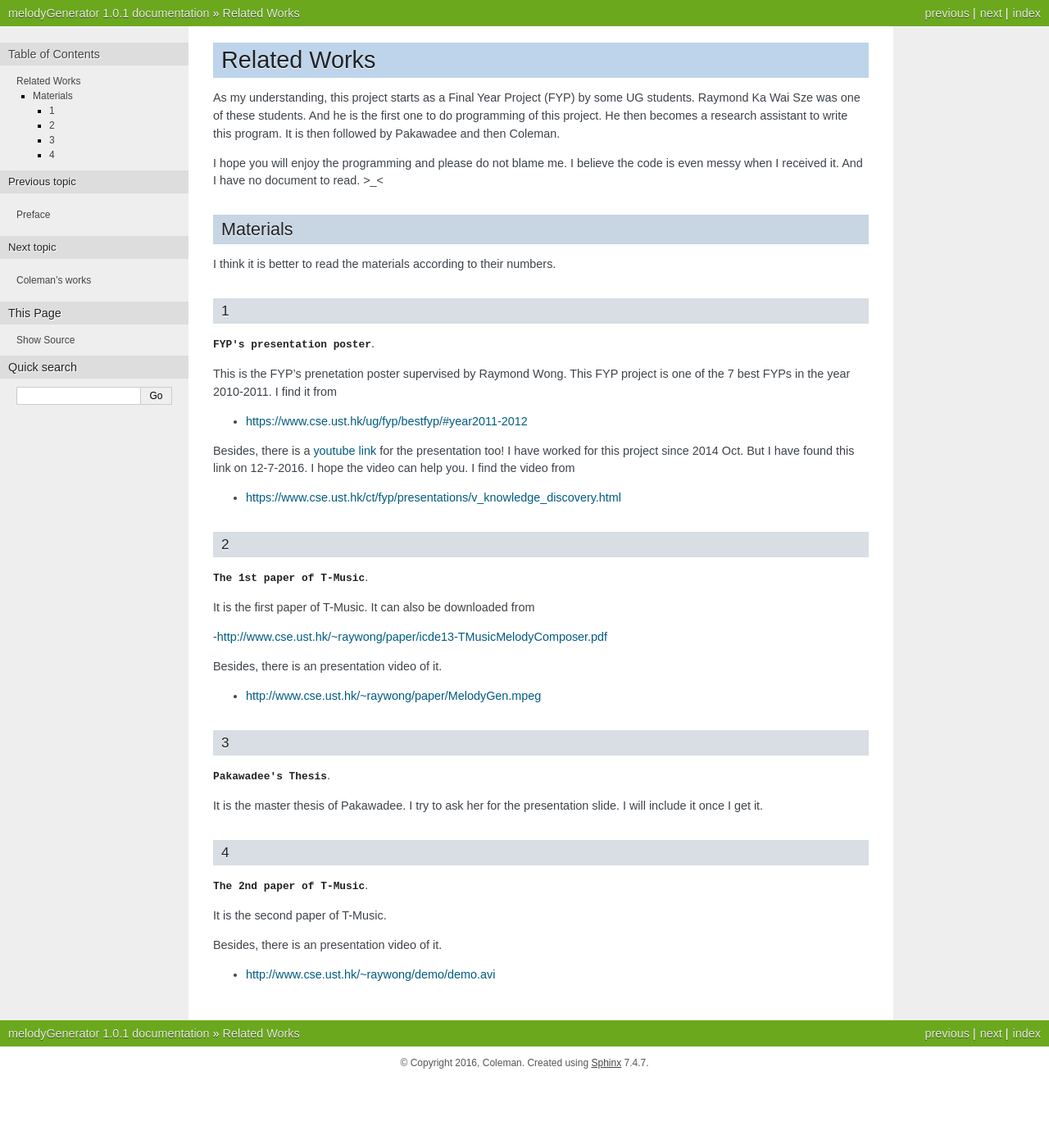
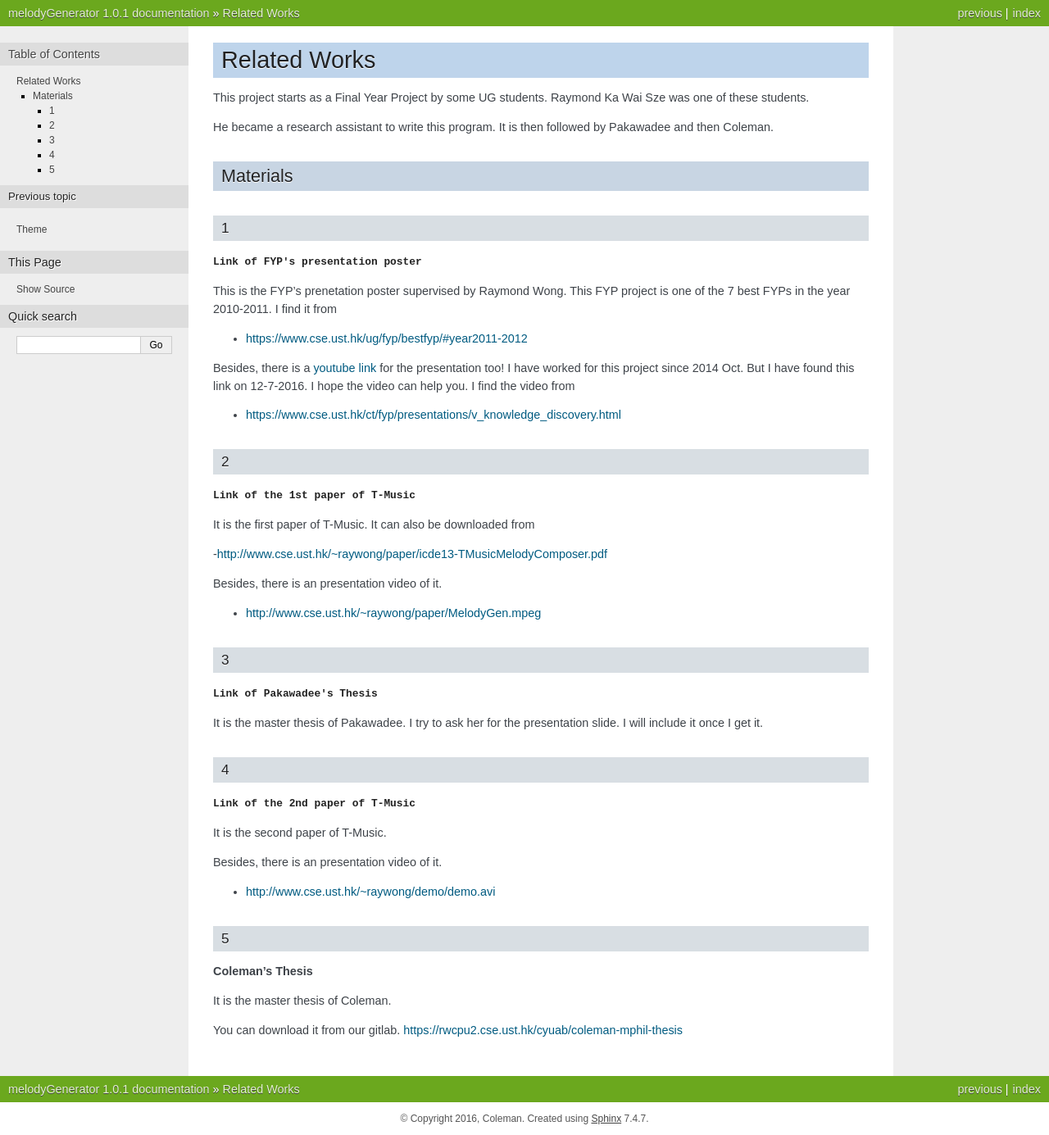
Before and after one commit to cyuab/melodyGeneratorSphinx, a Sphinx documentation site: the page built from source/tMusic/related.rst, in a window 1280 px wide. Shown: the whole page at 82% size. Built offline with Sphinx 7.4.7, drawn with Linux system fonts in a browser that asks for light colours; formulas are drawn with MathJax 3; pages that are not in the unit, such as notebooks, are missing from menus; before the commit the page ends 1317 px from its top, so only the background shows below that.

Commit message:
hidden the confidential material

```diff
--- a/source/tMusic/related.rst
+++ b/source/tMusic/related.rst
@@ -1,30 +1,35 @@
+.. _tMusic-related-label:
+
+**************************
 Related Works
-====================================
+**************************
 
-As my understanding, this project starts as a Final Year Project (FYP) by some UG students. Raymond Ka Wai Sze was one of these students. And he is the first one to do programming of this project. He then becomes a research assistant to write this program.
+This project starts as a Final Year Project by some UG students.
+Raymond Ka Wai Sze was one of these students.
+
+He became a research assistant to write this program.
 It is then followed by Pakawadee and then Coleman.
 
-I hope you will enjoy the programming  and please do not blame me. I believe the code is even messy when I received it. And I have no document to read. >_<
 
 Materials
-----------
-I think it is better to read the materials according to their numbers.
+===========
+
 
 1
-^^
-:download:`FYP's presentation poster <../files/RAYW3_Poster.pdf>`.
+----
+:download:`Link of FYP's presentation poster <../files/RAYW3_Poster.pdf>`
 
 This is the FYP's prenetation poster supervised by Raymond Wong. This FYP project is one of the 7 best FYPs in the year 2010-2011. I find it from
 
 - https://www.cse.ust.hk/ug/fyp/bestfyp/#year2011-2012
 
-Besides, there is a `youtube link <https://www.youtube.com/watch?v=cnssXVblyGk&feature=youtu.be#t=0m12s>`_ for the presentation too! I have worked for this project since 2014 Oct. But I have found this link on 12-7-2016. I hope the video can help you. I find the video from
+Besides, there is a `youtube link <https://youtu.be/cnssXVblyGk>`_ for the presentation too! I have worked for this project since 2014 Oct. But I have found this link on 12-7-2016. I hope the video can help you. I find the video from
 
 - https://www.cse.ust.hk/ct/fyp/presentations/v_knowledge_discovery.html
 
 2
-^^
-:download:`The 1st paper of T-Music <../files/T-Music_A Melody Composer based on Frequent.pdf>`.
+----
+:download:`Link of the 1st paper of T-Music <../files/T-Music_A Melody Composer based on Frequent.pdf>`
 
 It is the first paper of T-Music. It can also be downloaded from
 
@@ -35,18 +40,27 @@
 - http://www.cse.ust.hk/~raywong/paper/MelodyGen.mpeg
 
 3
-^^
-:download:`Pakawadee's Thesis <../files/PENGCHAROEN Pakawadee.pdf>`.
+----
+:download:`Link of Pakawadee's Thesis <../files/PENGCHAROEN Pakawadee.pdf>`
 
 It is the master thesis of Pakawadee. I try to ask her for the presentation slide. I will include it once I get it.
 
 
 4
-^^
-:download:`The 2nd paper of T-Music <../files/Trend-MC_A Melody Composer by Constructing.pdf>`.
+----
+:download:`Link of the 2nd paper of T-Music <../files/Trend-MC_A Melody Composer by Constructing.pdf>`
 
 It is the second paper of T-Music.
 
 Besides, there is an presentation video of it.
 
 - http://www.cse.ust.hk/~raywong/demo/demo.avi
+
+5
+----
+**Coleman's Thesis**
+
+It is the master thesis of Coleman.
+
+You can download it from our gitlab.
+https://rwcpu2.cse.ust.hk/cyuab/coleman-mphil-thesis
```
Also changed, not shown: source/index.rst (+74 -37 lines), source/sphinx/math.rst (deleted, +0 -18 lines), source/sphinx/theme.rst (+8 -5 lines).
